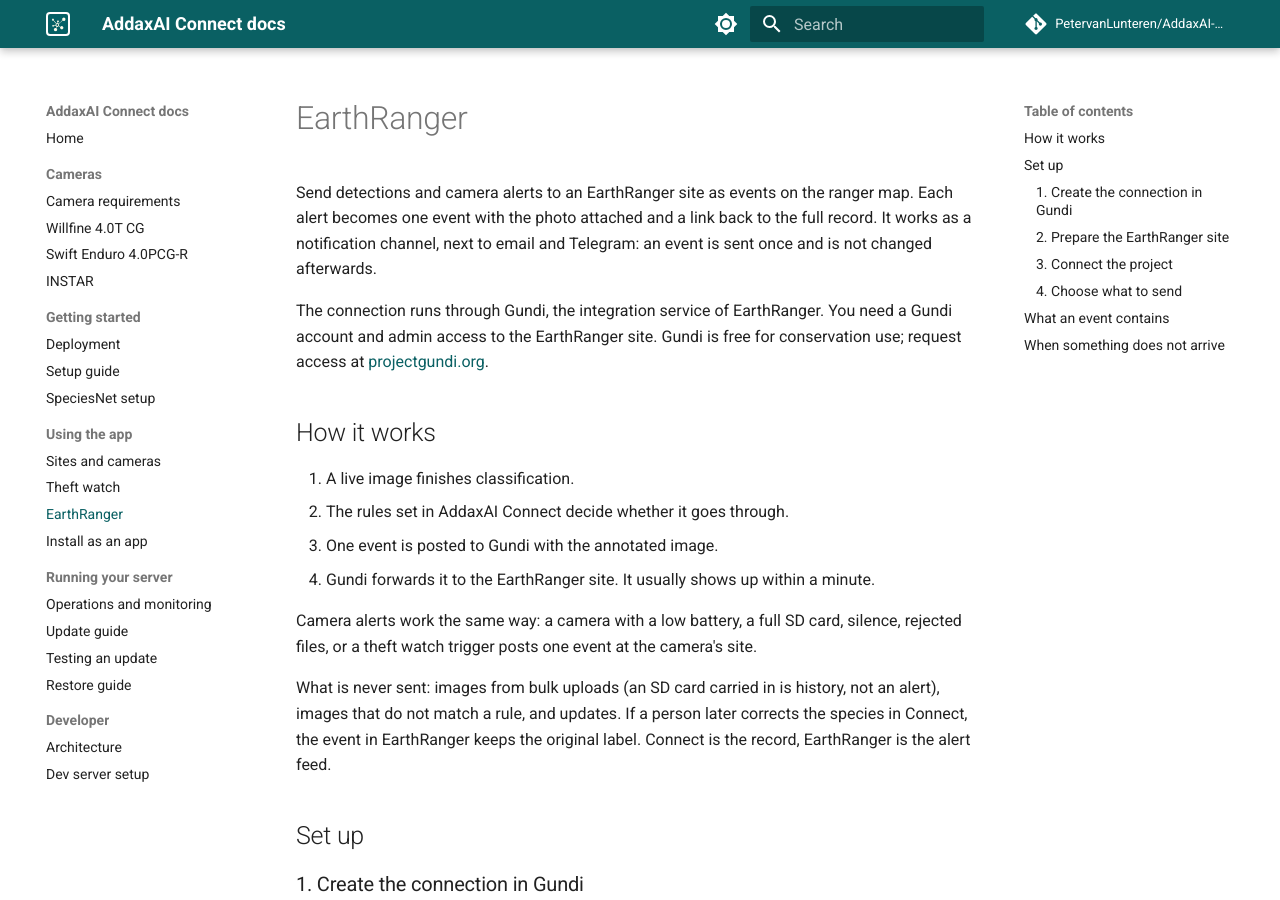
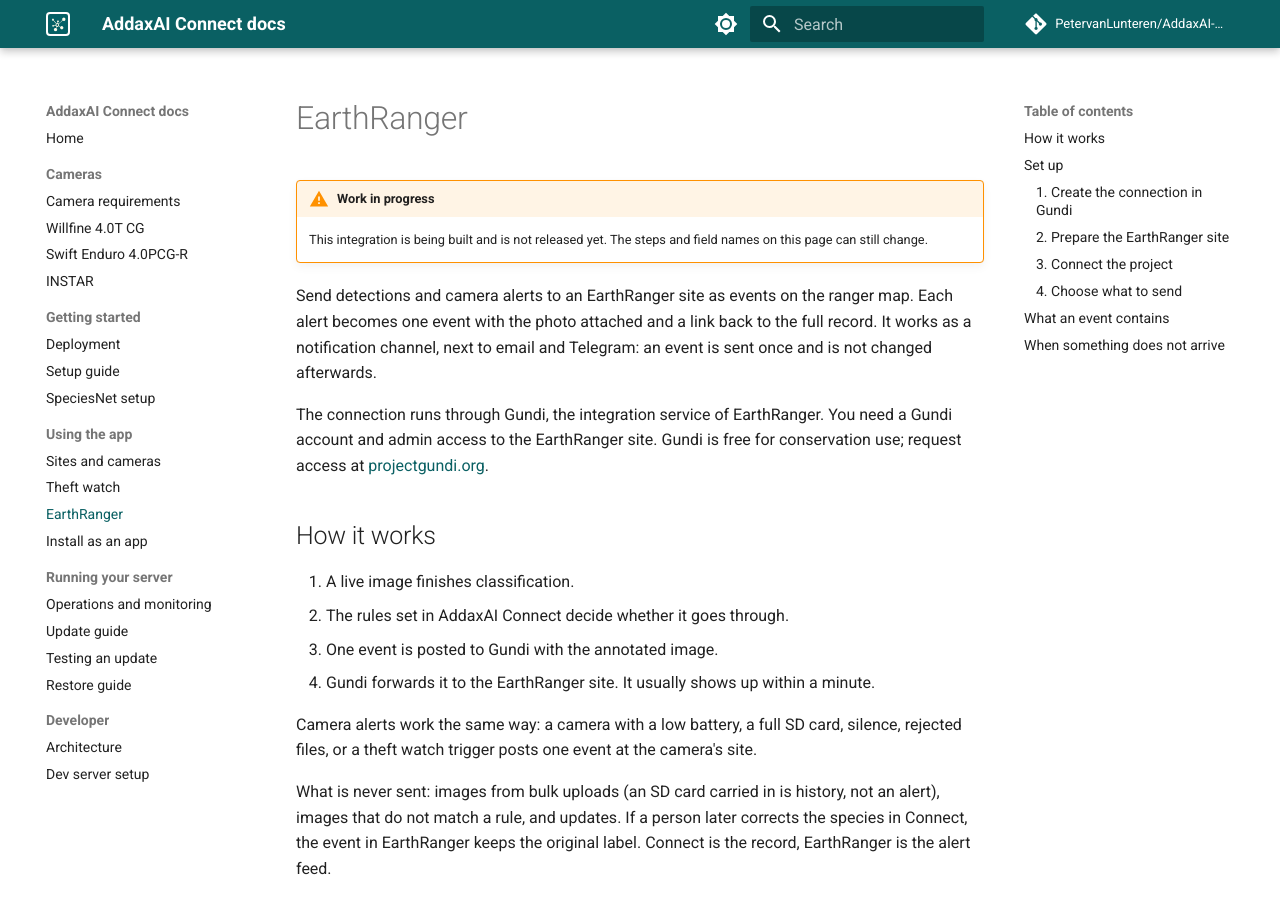
Before and after one commit to PetervanLunteren/AddaxAI-Connect, an MkDocs documentation site: the page built from docs/integrations/earthranger.md, in a window 1280 px wide and 900 px high. Built offline with MkDocs 1.6.1 and Material for MkDocs 9.7.7, drawn with Linux system fonts in a browser that asks for light colours; comment, search, counter and statistics services are not loaded.

Commit message:
Mark the EarthRanger docs page as work in progress

```diff
--- a/docs/integrations/earthranger.md
+++ b/docs/integrations/earthranger.md
@@ -1,4 +1,7 @@
 # EarthRanger
+
+!!! warning "Work in progress"
+    This integration is being built and is not released yet. The steps and field names on this page can still change.
 
 Send detections and camera alerts to an EarthRanger site as events on the ranger map. Each alert becomes one event with the photo attached and a link back to the full record. It works as a notification channel, next to email and Telegram: an event is sent once and is not changed afterwards.
 
```
